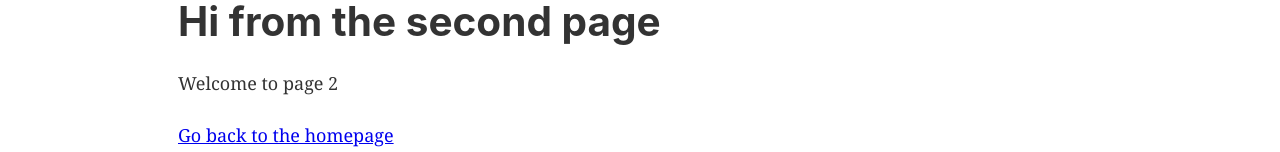
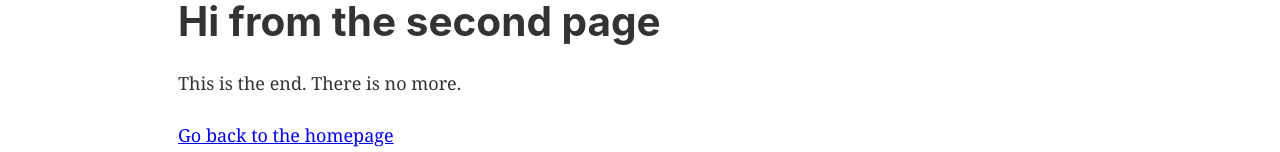
Before and after one commit to tesseralis-fan-club/tesseralis.club, a Gatsby site: page /page-2 in a window 1280 px wide. Shown: the part 126-278 px from the top of the page. Built offline with nearby package versions, Linux system fonts and the light colour scheme; Gatsby itself is replaced by a stand-in of ours.

Commit message:
update page 2

```diff
--- a/src/pages/page-2.js
+++ b/src/pages/page-2.js
@@ -8,7 +8,7 @@ const SecondPage = () => (
   <Layout>
     <SEO title="Page two" />
     <h1>Hi from the second page</h1>
-    <p>Welcome to page 2</p>
+    <p>This is the end. There is no more.</p>
     <Link to="/">Go back to the homepage</Link>
   </Layout>
 )
```
